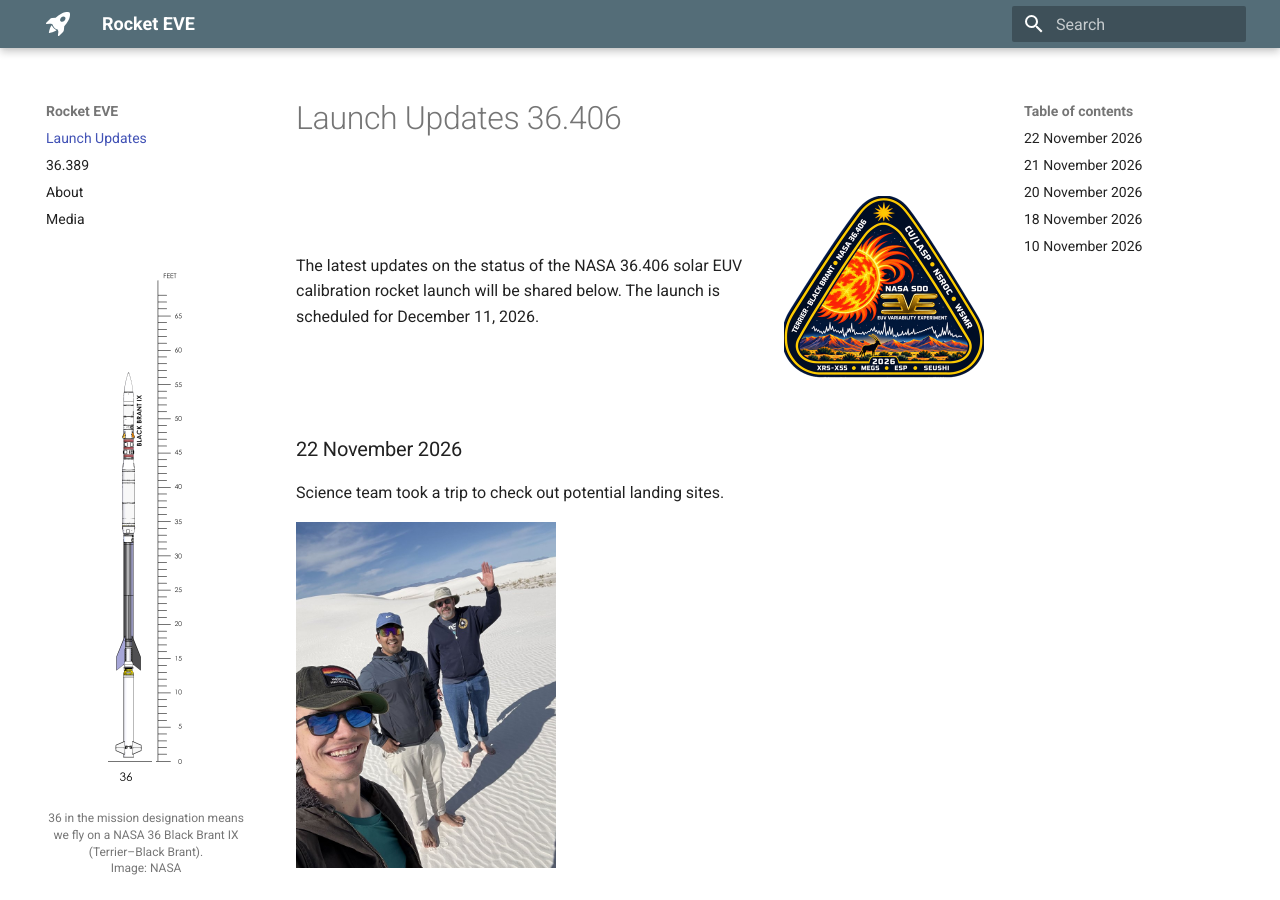
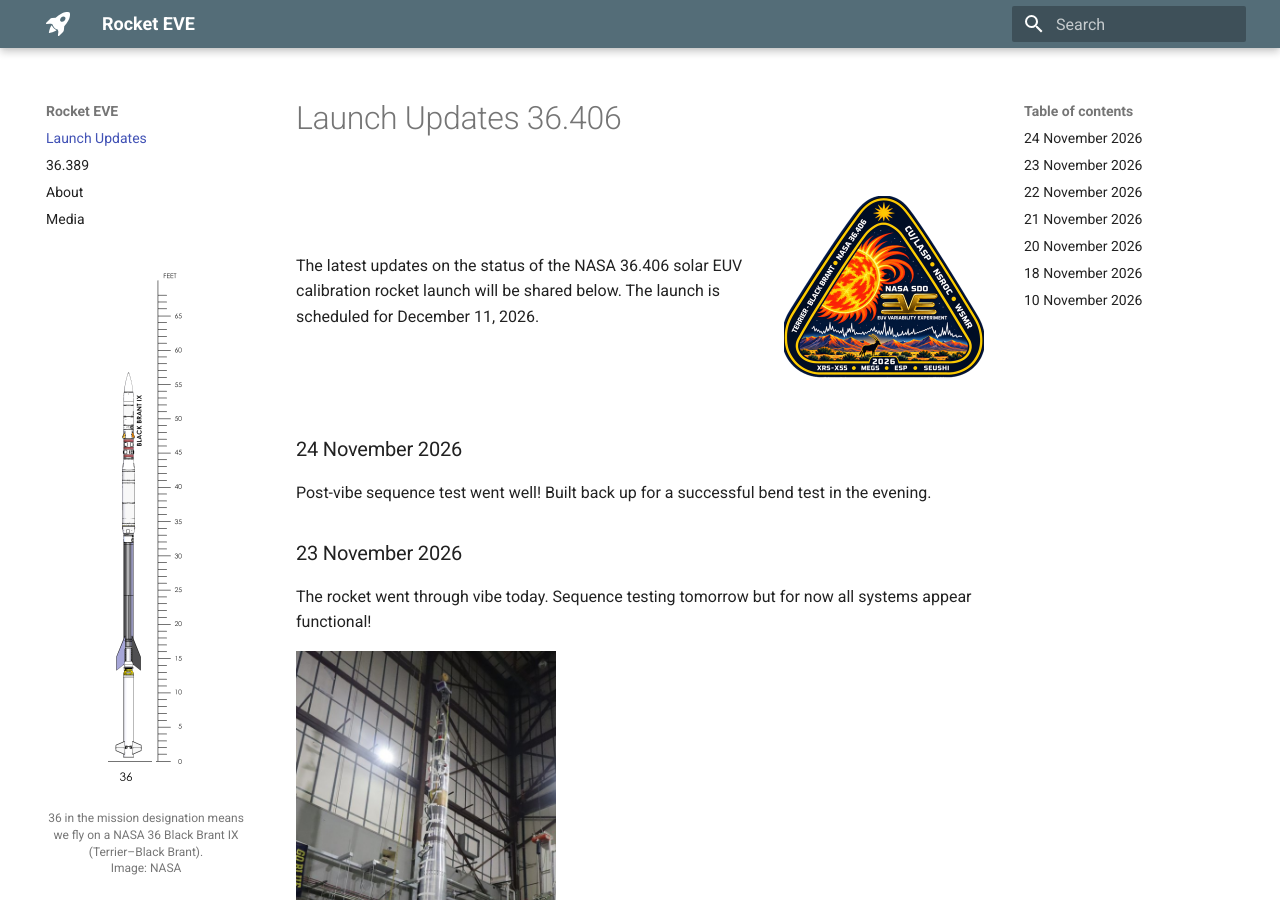
Before and after one commit to rocket-eve/launch-site, an MkDocs documentation site: the page built from docs/index.md, in a window 1280 px wide and 900 px high. Built offline with MkDocs 1.6.1 and Material for MkDocs 9.7.7, drawn with Linux system fonts in a browser that asks for light colours.

Commit message:
adding logs for 11/23 and 24

```diff
--- a/docs/index.md
+++ b/docs/index.md
@@ -12,6 +12,16 @@ The latest updates on the status of the NASA 36.406 solar EUV calibration rocket
 
 </div>
 </div>
+
+### 24 November 2026
+
+Post-vibe sequence test went well! Built back up for a successful bend test in the evening.
+
+### 23 November 2026
+
+The rocket went through vibe today. Sequence testing tomorrow but for now all systems appear functional!
+
+![The 36.406 rocket standing upright on the vibration table](img/vibe-test-2026-11-23.jpg){ style="width: 13rem; max-width: 100%;" }
 
 ### 22 November 2026
 
```
Also changed, not shown: docs/img/vibe-test-2026-11-23.jpg (added).
